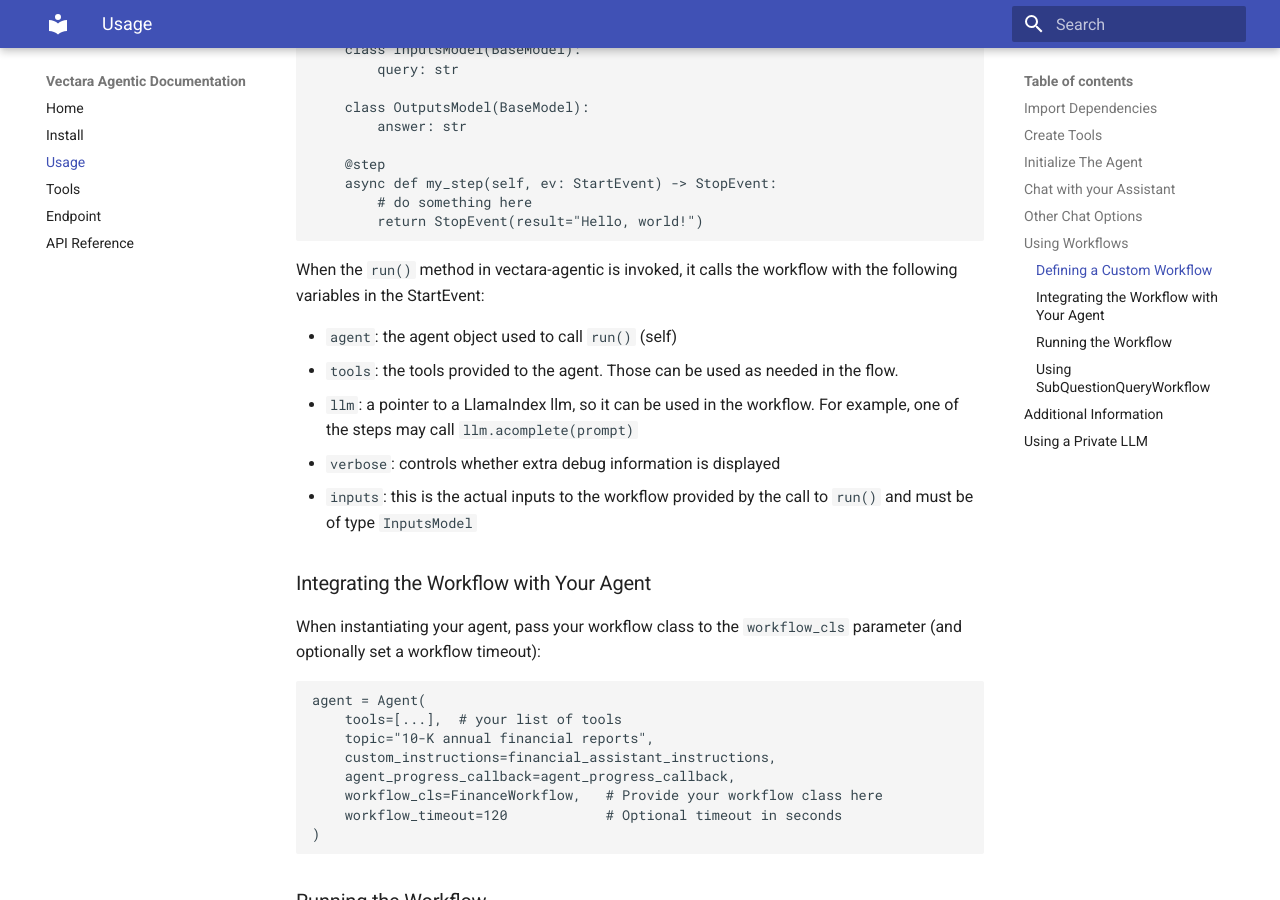
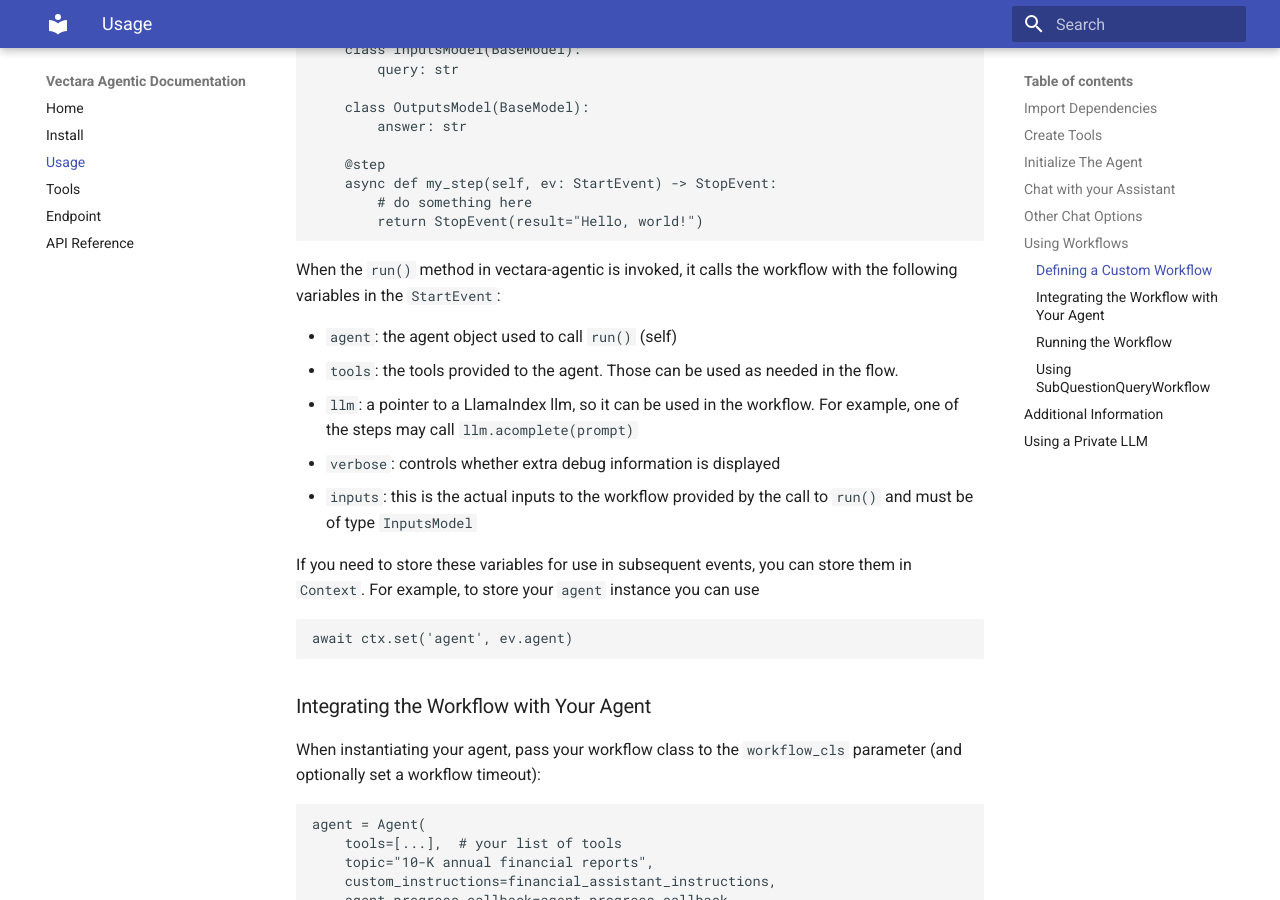
Before and after one commit to vectara/py-vectara-agentic, an MkDocs documentation site: the page built from docs/usage.md, in a window 1280 px wide and 900 px high, scrolled down 11578 px. Built offline with MkDocs 1.6.1 and Material for MkDocs 9.7.7, drawn with Linux system fonts in a browser that asks for light colours; the version menu is left out.

Commit message:
updated docs to clarify usage of workflows (#83)
* updated docs to clarify usage of workflows

* updated typo

* updated

````diff
--- a/docs/usage.md
+++ b/docs/usage.md
@@ -602,13 +602,21 @@
         return StopEvent(result="Hello, world!")
 ```
 
-When the `run()` method in vectara-agentic is invoked, it calls the workflow with the following variables in the StartEvent:
+When the `run()` method in vectara-agentic is invoked, it calls the workflow with the following variables in the `StartEvent`:
 
 - `agent`: the agent object used to call `run()` (self)
 - `tools`: the tools provided to the agent. Those can be used as needed in the flow.
 - `llm`: a pointer to a LlamaIndex llm, so it can be used in the workflow. For example, one of the steps may call `llm.acomplete(prompt)`
 - `verbose`: controls whether extra debug information is displayed
 - `inputs`: this is the actual inputs to the workflow provided by the call to `run()` and must be of type `InputsModel`
+
+If you need to store these variables for use in subsequent events, you can store them in `Context`.
+For example, to store your `agent` instance you can use
+
+```python
+await ctx.set('agent', ev.agent)
+```
+
 
 ### Integrating the Workflow with Your Agent
 
````
Also changed, not shown: README.md (+7 -0 lines).
